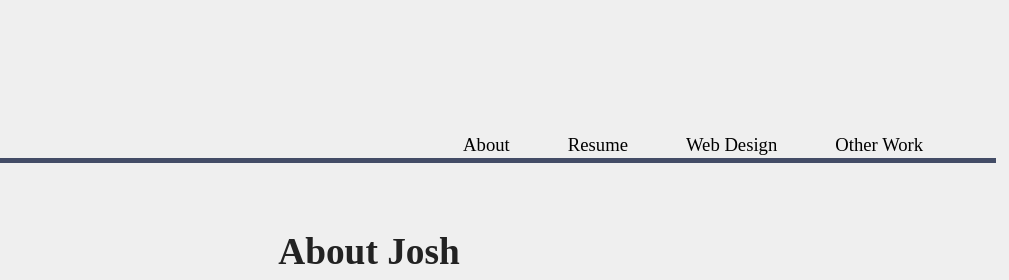
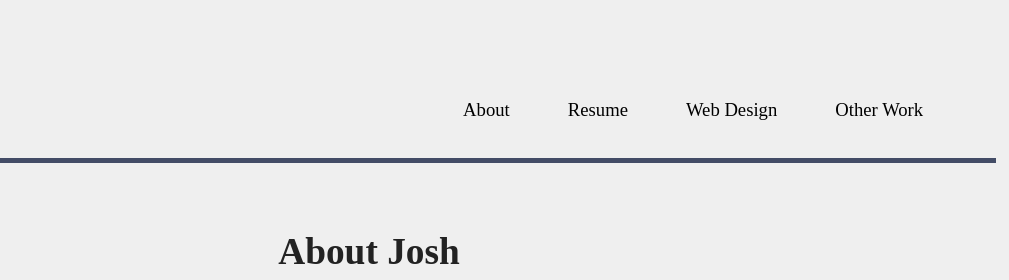
Before and after one commit to joshstanavage/website, a plain HTML site: page index.html in a window 1280 px wide. Shown: the top 280 px of the page, 271-1280 px from the left. Drawn offline with nearby package versions, Linux system fonts and the light colour scheme; a web font is replaced by a local one.

Commit message:
Fix Nav Padding

```diff
--- a/css/style.css
+++ b/css/style.css
@@ -249,7 +249,7 @@ nav .nav-items .nav-link{
     padding-bottom:1.4em;
     font-family: var(--eloquent);
     font-size: 1.1rem;
-    padding-top: 2em ;
+    padding-top: 0em ;
 }
 
 nav .nav-items .nav-link:hover{
```
